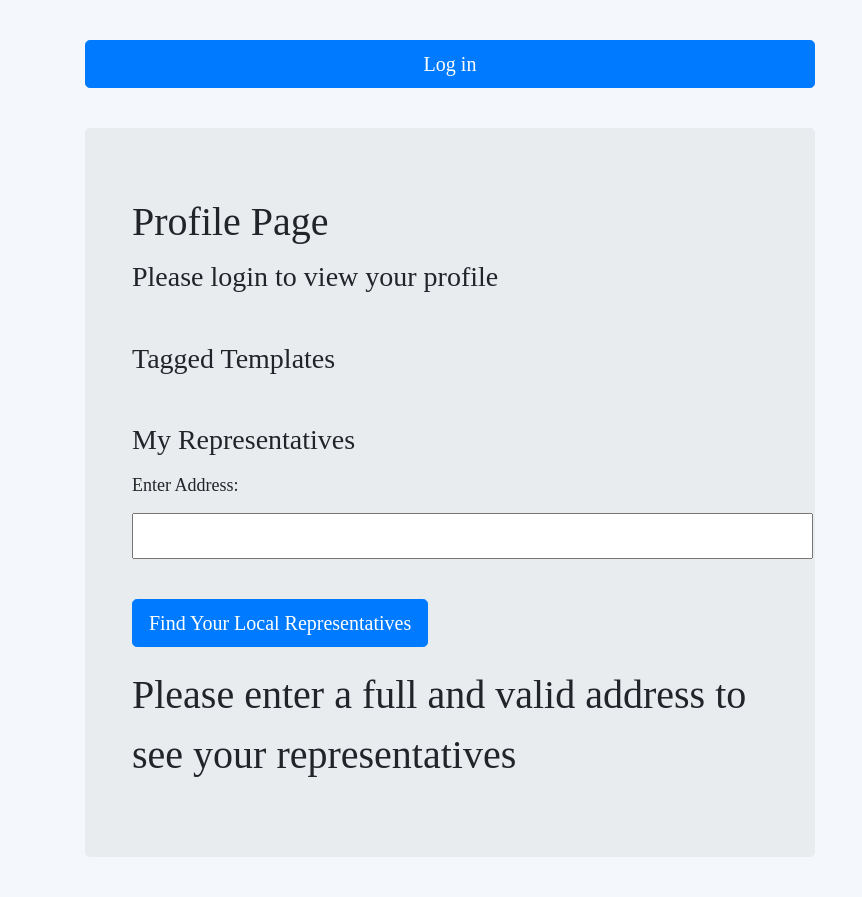
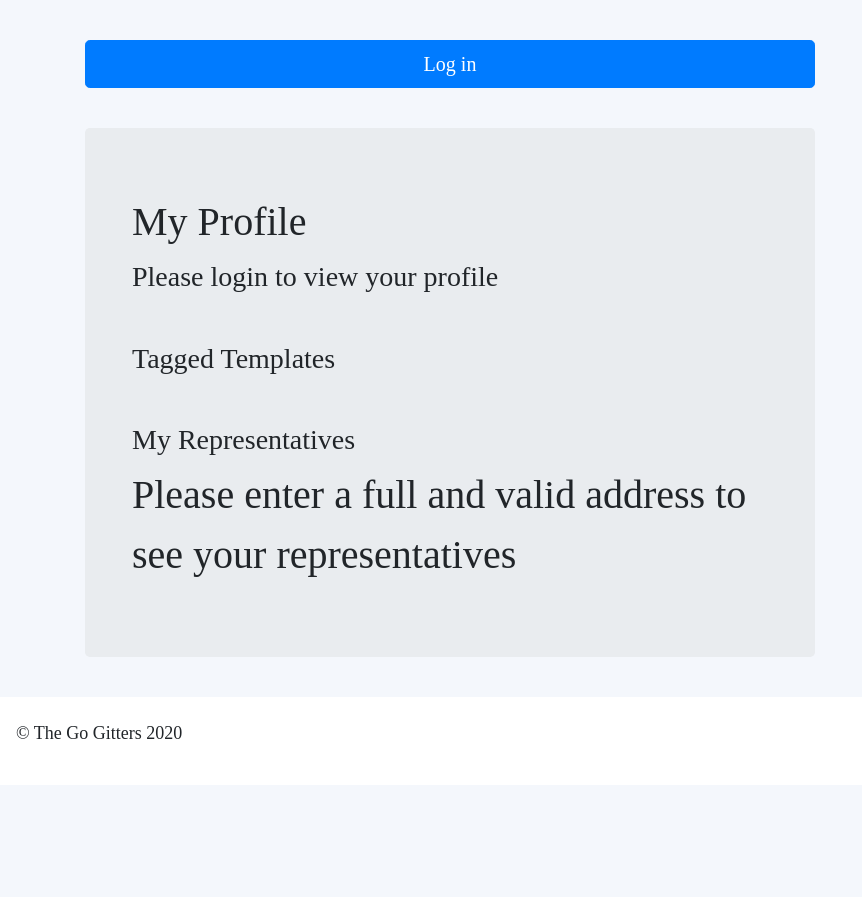
Before and after one commit to AnthonyEsquivel/CivicConnect, a Django app: template mainapp/templates/mainapp/profile.html in a window 1280 px wide. Shown: the part 72-969 px from the top of the page, without its empty margins (0-862 px from the left). After the commit the page ends 811 px from the top, so only its background shows below. Run offline with Django 3.2, Linux system fonts and the light colour scheme; the template is opened without the code that fills it, so the values that code supplies are empty; some libraries are stand-ins or nearby versions.

Commit message:
profile edits

```diff
--- a/mainapp/templates/mainapp/profile.html
+++ b/mainapp/templates/mainapp/profile.html
@@ -4,6 +4,7 @@
 
 <div class="jumbotron">
 <div class="content container">
+    <h1>My Profile</h1>
     {% if user.is_staff %}
     <h3>Templates for Review</h3>
     <a> -- Choose a template to review, then click Publish to make the template publicly available for all users --</a>
@@ -27,7 +28,7 @@
     {% endif %}
 
     <!-- the part to be shown always ------------------------------------------------------------------------------ -->
-    <h1>Profile Page</h1>
+
     {% if not user.is_authenticated %}
         <h3>Please login to view your profile</h3>
     {% else %}
@@ -98,18 +99,18 @@
 
 <h3>My Representatives</h3>
 <!-- display representatives based on your address -->
-    <form action="{% url 'mainapp:profile' %}" method="POST" class="address-form">
-            {% csrf_token %}
-            <div class="input-field">
-                <label>Enter Address:</label>
-                <input id="address-input" type="text" name="address" size=65 value="{{address}}"><br>
-                <span class="helper-text red-text" data-error="Please enter a valid address" data-success="Great!"><br></span>
-            </div>
-            <div class="btn-field">
-                <input id="rep-btn" class="btn btn-primary btn-lg" type="submit" name="representatives" value="Find Your Local Representatives">
-            </div>
-    </form>
 
+{#    <form action="{% url 'mainapp:profile' %}" method="POST" class="address-form">#}
+{#            {% csrf_token %}#}
+{#            <div class="input-field">#}
+{#                <label>Enter Address:</label>#}
+{#                <input id="address-input" type="text" name="address" size=65 value="{{address}}"><br>#}
+{#                <span class="helper-text red-text" data-error="Please enter a valid address" data-success="Great!"><br></span>#}
+{#            </div>#}
+{#            <div class="btn-field">#}
+{#                <input id="rep-btn" class="btn btn-primary btn-lg" type="submit" name="representatives" value="Find Your Local Representatives">#}
+{#            </div>#}
+{#    </form>#}
         {% if representatives %}
             <body id="reps">
                <main id="rep-main">
@@ -131,6 +132,7 @@
 {#                           </tbody>#}
 {#                       </table>#}
                    </div>
+               <a> If you would like to see representatives for a different address, click the edit profile button above </a>
                </main>
             </body>
         {% else %}
```
